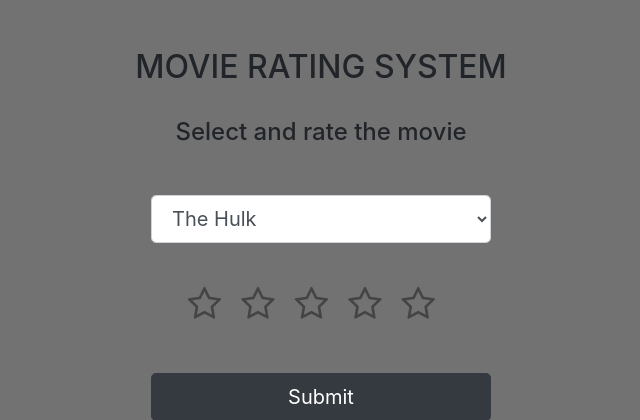
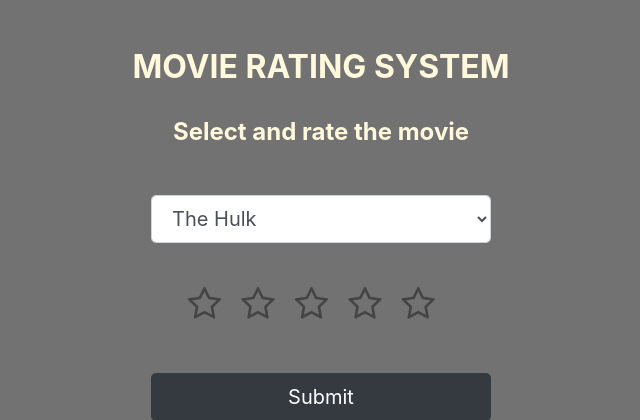
Before and after one commit to its-pikesh/int301, a PHP site: page / in a window 1280 px wide. Shown: the top 420 px of the page, without its empty margins (319-959 px from the left). Run offline with PHP 8.4, Linux system fonts and the light colour scheme; data comes from the database, SQL or seed files in the repository; some libraries are stand-ins or nearby versions.

Commit message:
css change

```diff
--- a/index.php
+++ b/index.php
@@ -41,6 +41,8 @@ div.stars {
 }
 h2,h4{
   text-align: center;
+  color: cornsilk;
+  font-weight: 700;
 }
 input.star { display: none; }
 
```
